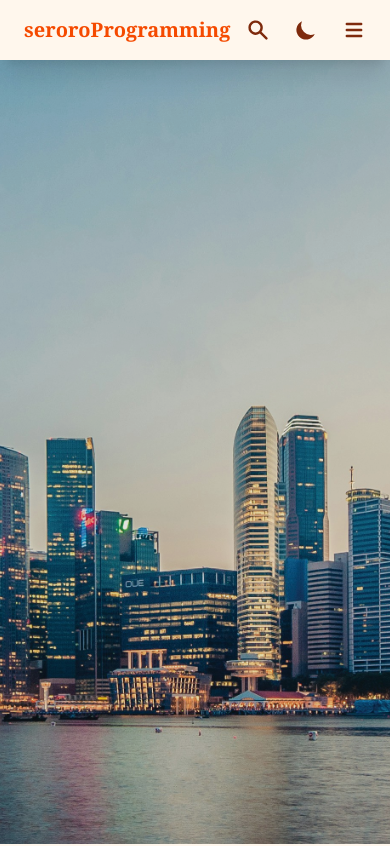
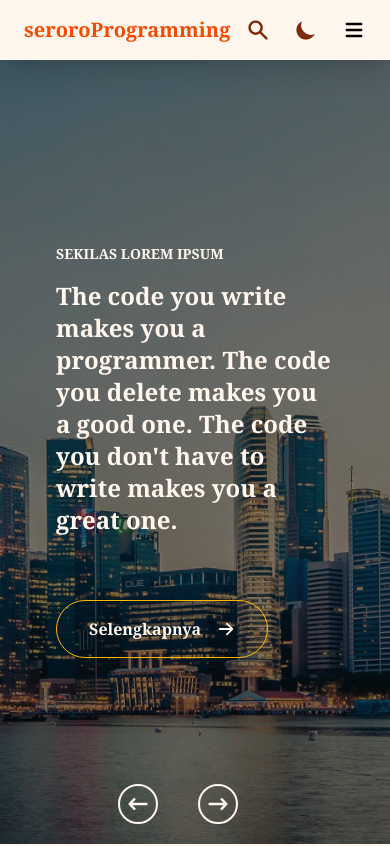
Before and after one commit to ricky-hrf/companyProfile, a React (Vite) app: page / in a window 390 px wide. Shown: the top 846 px of the page. Built offline with nearby package versions, Linux system fonts and the light colour scheme.

Commit message:
Perbaiki Content

```diff
--- a/src/assets/components/atoms/icon.jsx
+++ b/src/assets/components/atoms/icon.jsx
@@ -1,7 +1,7 @@
-const iconStyle = ( Icon, className = "", onClick, display="" ) => {
+const iconStyle = ( Icon, className = "text-orange-900", onClick, display="" ) => {
   return (
     <div className={`${display} flex justify-center items-center w-10 h-10 rounded-full hover:bg-orange-100 cursor-pointer`}>
-      <Icon className={`text-orange-900 hover:text-orange-950 text-2xl transition duration-300 ease-in-out ${className}`}
+      <Icon className={`${className} hover:text-orange-950 text-2xl transition duration-300 ease-in-out `}
         onClick={onClick} />
     </div>
   )
--- /dev/null
+++ b/src/assets/components/molecules/content.jsx
@@ -0,0 +1,20 @@
+const Content = ({isiContent}) => {
+  return (
+    <div className="md:w-1/2 min-h-screen flex items-center p-6 font-serif">
+      <div className="flex flex-col gap-4">
+        <div className="text-orange-50 font-semibold text-sm md:text-md">{isiContent.judulKecil}</div>
+          <div className="text-orange-50 font-bold text-2xl md:text-3xl">{isiContent.judul}</div>
+            <div className="text-orange-50 mb-8 text-justify">{isiContent.teks}</div>
+              <div className="relative">
+                  <div className="absolute">
+                    <div className="flex flex-col lg:flex-row gap-4 text-left">
+                    {isiContent["tombol-pertama"]}
+                    {isiContent["tombol-kedua"]}
+                    </div>
+                  </div>
+              </div>
+      </div>
+    </div>
+  )
+}
+export default Content;
--- /dev/null
+++ b/src/assets/components/organisms/ContentSection3.jsx
@@ -0,0 +1,24 @@
+import { HiArrowRight } from "react-icons/hi";
+import Tombol from '../atoms/button';
+import Content from "../molecules/content";
+
+const ContentSection3 = () => {
+  const isiContent = {
+    'judulKecil': "SEKILAS LOREM IPSUM",
+    'judul': "Tentang Kami",
+    'teks': 'Lorem ipsum dolor sit amet consectetur adipisicing elit. Quibusdam dolor vero repellat maxime ab, vel neque adipisci, cupiditate sit numquam fugiat blanditiis suscipit expedita eaque quidem. Rem suscipit pariatur magnam!',
+    'tombol-pertama': <Tombol icon={<HiArrowRight className="text-lg" />} text="Selengkapnya" color="text-orange-50"></Tombol>,
+    'tombol-kedua' : <Tombol icon={<HiArrowRight className="text-lg" />} text="Direksi dan Komisaris" color="text-orange-50"></Tombol>
+  };
+  return (
+    <div className="relative min-h-screen  md:grid grid-cols-2 bg-[url(../public/bg2.jpg)] bg-cover bg-center w-full bg-opacity-100">
+      <div class="absolute inset-0 bg-black/50">
+        <div className="flex">
+          <Content isiContent={isiContent} />
+          <div className="hidden md:flex"></div>
+        </div>
+      </div>
+    </div>
+  )
+}
+export default ContentSection3;
--- a/src/assets/components/organisms/ContentSection6.jsx
+++ b/src/assets/components/organisms/ContentSection6.jsx
@@ -1,8 +1,9 @@
 import Paragraf from "../molecules/Paragraf";
 import Tombol from '../atoms/button'
-import { HiArrowRight } from "react-icons/hi";
+import { HiArrowRight, HiArrowNarrowLeft, HiArrowNarrowRight } from "react-icons/hi";
 import { FiArrowUpRight } from "react-icons/fi";
 import iconStyle from "../atoms/icon";
+import { useState } from "react";
 
 const ContentSection6 = () => {
   const isiParagraf =
@@ -12,21 +13,52 @@ const ContentSection6 = () => {
       'isi': 'Lorem ipsum dolor sit, amet consectetur adipisicing elit. Quia, maiores eveniet reiciendis quam magni sed cupiditate unde maxime possimus nesciunt. Lorem ipsum dolor, sit amet consectetur',
       'tombol' : <Tombol icon={<HiArrowRight className="text-lg" />} text="Selengkapnya"></Tombol>
     }
+
+  const cards = [
+    { 'id': 1, 'background':"bg-amber-700", 'title': "Annual Reports", 'text': "Lorem ipsum dolor, sit amet consectetur adipisicing elit. Dolorum unde ut neque voluptatem cupiditate" },
+    { 'id': 2, 'background':"bg-amber-800", 'title': "Shareholders", 'text': "Lorem ipsum dolor sit amet consectetur adipisicing elit. Sint eveniet ut neque earum, quibusdam praesentium " },
+    { 'id': 3, 'background':"bg-amber-300", 'title': "Financial Reports", 'text': "Lorem ipsum dolor sit amet consectetur adipisicing elit. Sint eveniet ut neque earum, quibusdam praesentium" },
+    { 'id': 4, 'background':"bg-amber-400", 'title': "Presentations", 'text': "Lorem ipsum dolor sit amet consectetur adipisicing elit. Sint eveniet ut neque earum, quibusdam praesentium" },
+    { 'id': 5, 'background':"bg-amber-500", 'title': "Corporate Newsletters", 'text': "Lorem ipsum dolor sit amet consectetur adipisicing elit. Sint eveniet ut neque earum, quibusdam praesentium" },
+    { 'id': 5, 'background':"bg-amber-600", 'title': "Bonds", 'text': "Lorem ipsum dolor sit amet consectetur adipisicing elit. Sint eveniet ut neque earum, quibusdam praesentium" }
+  ];
+
+  const [current, setCurrent] = useState(0);
+
+  const nextSlide = () => {
+    setCurrent((prev) => (prev + 1) % cards.length);
+  };
+
+  const prevSlide = () => {
+    setCurrent((prev) => (prev - 1 + cards.length) % cards.length);
+  };
+
   return (
-    <div className="min-h-screen bg-orange-50 flex flex-col">
+    <div className="min-h-screen bg-orange-50 flex flex-col mt-4 mb-4 md:mb-0 md:mt-0">
       <Paragraf data={isiParagraf} display="flex-2" padding="px-6" />
       <div className="flex-8 relative flex flex-row">
-        <div className="flex-1 bg-green-400"></div>
-        <div className="absolute h-80 w-70 bg-orange-500 rounded-lg shadow-2xl z-[998] top-1/2 left-1/2 -translate-x-1/2 -translate-y-1/2">
-          <div className="relative p-8">
-            <h1 className="text-orange-50 font-serif font-bold text-2xl mb-4">Shareholders</h1>
-            <p className="text-orange-50 font-serif py-4">Lorem ipsum dolor, sit amet consectetur adipisicing elit. Dolorum unde ut neque voluptatem cupiditate</p>
-            <div className="absolute right-10 bottom-0 translate-y-1/2">
-              {iconStyle(FiArrowUpRight)}
+        <div className={`flex-1 ${cards[current].background}`}></div>
+        <div className="relative flex-1 flex justify-center items-center flex-col">
+        <div className="absolute z-[998] top-2 md:top-0 lg:top-1/2 md:left-1/2 -translate-x-1/2 lg:-translate-y-1/2">
+          <div className="h-70 w-60 text-sm md:text-sm md:h-80 md:w-70 bg-orange-400 rounded-lg shadow-2xl ">
+            <div className="relative h-full p-8">
+              <h1 className="text-orange-50 font-serif font-bold text-lg md:text-2xl mb-4">{cards[current].title}</h1>
+              <p className="text-orange-50 font-serif py-4">{cards[current].text}</p>
+              <div className="absolute right-5 bottom-10">
+                {iconStyle(FiArrowUpRight,"","","border-2 border-orange-300")}
+              </div>
             </div>
           </div>
         </div>
-        <div className="flex-1"></div>
+          <div className="absolute flex gap-8 mx-4 bottom-2">
+            <div className="" onClick={prevSlide}>
+              {iconStyle(HiArrowNarrowLeft, "","","border-2 border-orange-400 hover:bg-orange-400")}
+            </div>
+            <div className="" onClick={nextSlide}>
+              {iconStyle(HiArrowNarrowRight,"","","border-2 border-orange-400 hover:bg-orange-400")}
+            </div>
+          </div>
+        </div>
       </div>
     </div>
   )
--- a/src/assets/components/pages/homePage.jsx
+++ b/src/assets/components/pages/homePage.jsx
@@ -1,10 +1,13 @@
 import Navbar from "../organisms/Navbar/main";
 import Tombol from '../atoms/button';
-import { HiArrowRight } from "react-icons/hi";
+import { HiArrowRight, HiArrowNarrowLeft, HiArrowNarrowRight } from "react-icons/hi";
 import Footer from '../organisms/footer';
+import ContentSection3 from "../organisms/ContentSection3";
 import ContentSection5 from "../organisms/ContentSection5";
 import ContentSection6 from "../organisms/ContentSection6";
 import Paragraf from "../molecules/Paragraf";
+import Content from "../molecules/content";
+import iconStyle from "../atoms/icon";
 
 const homePage = () => {
   const isiParagraf =
@@ -14,12 +17,26 @@ const homePage = () => {
     'isi': 'Lorem ipsum dolor sit, amet consectetur adipisicing elit. Quia, maiores eveniet reiciendis quam magni sed cupiditate unde maxime possimus nesciunt. Lorem ipsum dolor, sit amet consectetur adipisicing elit. Accusantium, inventore cumque nulla repellendus nostrum nobis, ex, laboriosam voluptates quae nam laborum consequatur expedita beatae ullam dolor tenetur optio aliquam dignissimos.',
       'tombol' : <Tombol icon={<HiArrowRight className="text-lg" />} text="Selengkapnya"></Tombol>
   }
+  const isiConten = {
+    'judulKecil': "SEKILAS LOREM IPSUM",
+    'judul': "The code you write makes you a programmer. The code you delete makes you a good one. The code you don't have to write makes you a great one.",
+    'tombol-pertama': <Tombol icon={<HiArrowRight className="text-lg" />} text="Selengkapnya" color="text-orange-50"></Tombol>,
+  }
 
   return (
     <div className="bg-orange-50">
       <div className="relative h-screen bg-[url(../public/background.jpg)] bg-cover bg-center w-full">
-        <div className="absolute inset-0 bg-black/10">
+        <div className="absolute inset-0 bg-black/50 px-8">
           <Navbar />
+          <div className="flex">
+            <Content isiContent={isiConten} />
+            <div className="relative flex-1">
+              <div className="absolute bottom-5 right-30 md:bottom-10 md:right-10 flex gap-10">
+                {iconStyle(HiArrowNarrowLeft, "text-orange-50","","border-2 border-orange-50 hover:bg-orange-400")}
+                {iconStyle(HiArrowNarrowRight, "text-orange-50","","border-2 border-orange-50 hover:bg-orange-400")}
+              </div>
+            </div>
+          </div>
         </div>
       </div>
       <div className="min-h-screen bg-orange-50 md:grid grid-cols-2">
@@ -34,28 +51,7 @@ const homePage = () => {
           <Tombol icon={<HiArrowRight className="text-lg" />} text="Selengkapnya"></Tombol>
         </div>
       </div>
-      <div className="relative min-h-screen  md:grid grid-cols-2 bg-[url(../public/bg2.jpg)] bg-cover bg-center w-full bg-opacity-100">
-        <div class="absolute inset-0 bg-black/50">
-          <div className="flex">
-            <div className="md:w-1/2 min-h-screen flex items-center p-6">
-              <div className="flex flex-col gap-4">
-                <div className="text-orange-50 font-semibold text-sm md:text-md">SEKILAS LOREM IPSUM</div>
-                <div className="text-orange-50 font-bold text-2xl md:text-3xl">Tentang Kami</div>
-                <div className="text-orange-50 mb-8 text-justify">Lorem ipsum dolor sit amet consectetur adipisicing elit. Quibusdam dolor vero repellat maxime ab, vel neque adipisci, cupiditate sit numquam fugiat blanditiis suscipit expedita eaque quidem. Rem suscipit pariatur magnam!</div>
-                <div className="relative">
-                  <div className="absolute">
-                    <div className="flex flex-col lg:flex-row gap-4 text-left">
-                      <Tombol icon={<HiArrowRight className="text-lg" />} text="Selengkapnya" color="text-orange-50"></Tombol>
-                      <Tombol icon={<HiArrowRight className="text-lg" />} text="Direksi dan Komisaris" color="text-orange-50"></Tombol>
-                    </div>
-                  </div>
-                </div>
-              </div>
-            </div>
-            <div className="hidden md:flex"></div>
-          </div>
-        </div>
-      </div>
+      <ContentSection3 />
       <div className="min-h-screen md:h-screen bg-orange-50 flex flex-col">
         <Paragraf data={isiParagraf} />
         <div className="flex-1 md:border-t-2 border-orange-100 md:flex flex-row gap-4 pt-8 px-4">
```
